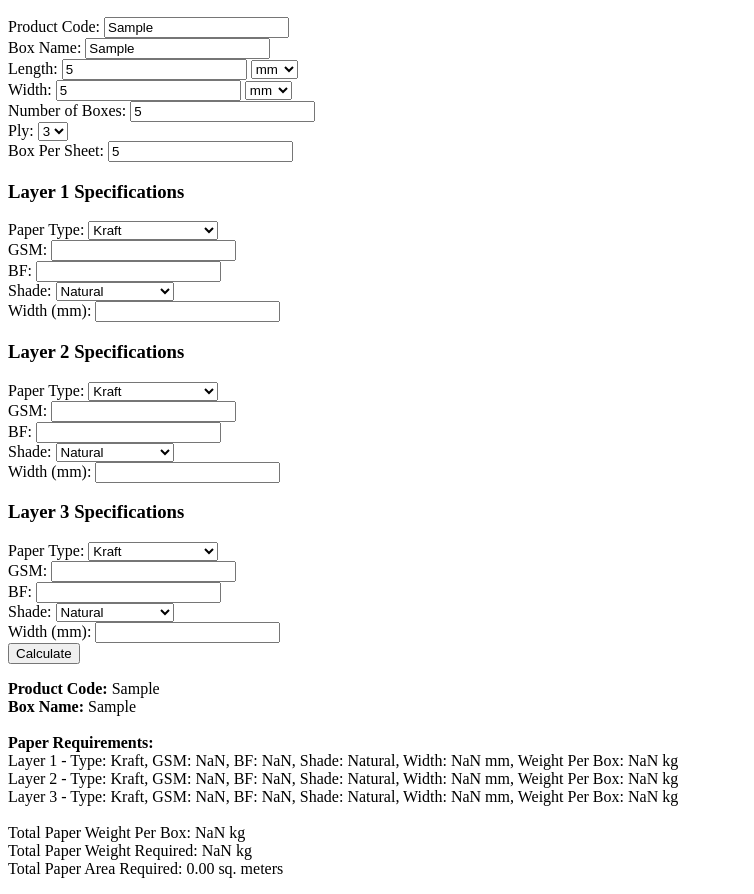
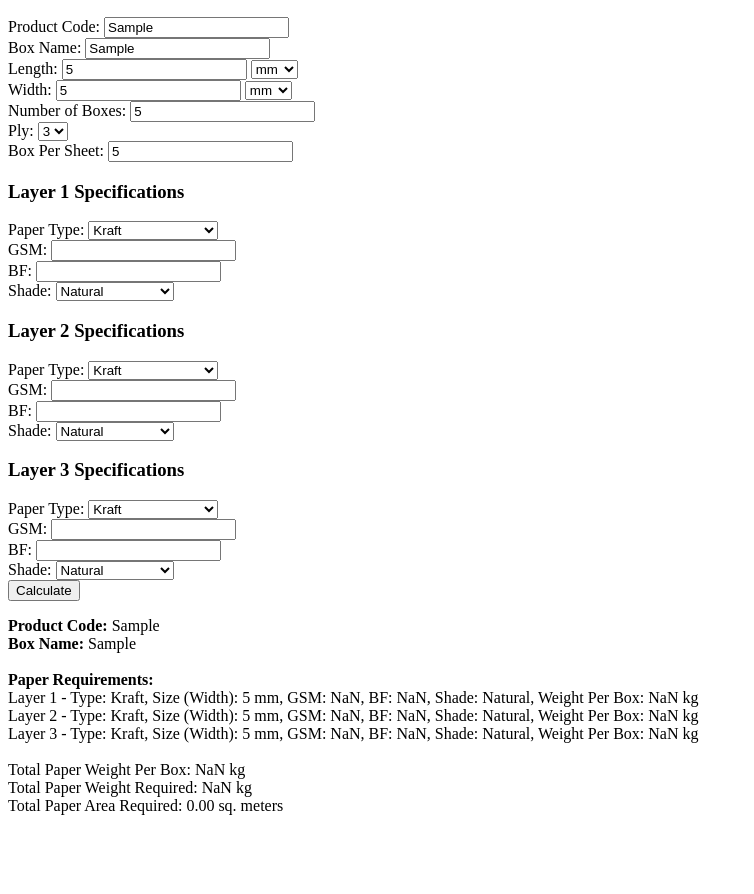
Before and after one commit to sg-siddhant/sg-siddhant.github.io, a plain HTML site: page index.html in a window 1280 px wide. Both pictures are taken after typing "Sample", "Sample", "5", "5", "5", "5" into the empty fields and a click on the button "Calculate". Shown: the part 50-944 px from the top of the page, without its empty margins (0-754 px from the left). After the commit the page ends 881 px from the top, so only its background shows below. Drawn offline with Linux system fonts and the light colour scheme.

Commit message:
Update index.html

```diff
--- a/index.html
+++ b/index.html
@@ -20,14 +20,12 @@
                 var layerGSM = parseFloat(document.getElementById("layer" + i + "GSM").value);
                 var layerBF = parseFloat(document.getElementById("layer" + i + "BF").value);
                 var layerShade = document.getElementById("layer" + i + "Shade").value;
-                var layerWidth = parseFloat(document.getElementById("layer" + i + "Width").value);
 
                 layers.push({
                     type: layerType,
                     gsm: layerGSM,
                     bf: layerBF,
-                    shade: layerShade,
-                    width: layerWidth
+                    shade: layerShade
                 });
             }
 
@@ -40,10 +38,10 @@
 
             var totalPaperWeightPerBox = 0;
             for (var i = 0; i < layers.length; i++) {
-                var layerWeightPerBox = ((((length * layers[i].width) / 1000000) * layers[i].gsm) / boxPerSheet).toFixed(3);
+                var layerWeightPerBox = ((((length * width) / 1000000) * layers[i].gsm) / boxPerSheet).toFixed(3);
                 totalPaperWeightPerBox += parseFloat(layerWeightPerBox);
 
-                resultText += "Layer " + (i + 1) + " - Type: " + layers[i].type + ", GSM: " + layers[i].gsm + ", BF: " + layers[i].bf + ", Shade: " + layers[i].shade + ", Width: " + layers[i].width + " mm, Weight Per Box: " + layerWeightPerBox + " kg<br>";
+                resultText += "Layer " + (i + 1) + " - Type: " + layers[i].type + ", Size (Width): " + width + " mm, GSM: " + layers[i].gsm + ", BF: " + layers[i].bf + ", Shade: " + layers[i].shade + ", Weight Per Box: " + layerWeightPerBox + " kg<br>";
             }
 
             var totalPaperWeightRequired = (totalPaperWeightPerBox * numberOfBoxes).toFixed(3);
@@ -157,10 +155,6 @@
                             <option value="Korean Shade">Korean Shade</option>
                         </select>
                     </div>
-                    <div>
-                        <label for="layer${i}Width">Width (mm):</label>
-                        <input type="number" id="layer${i}Width" step="0.01" required>
-                    </div>
                 `;
 
                 layerSpecificationsDiv.innerHTML += layerHtml;
```
